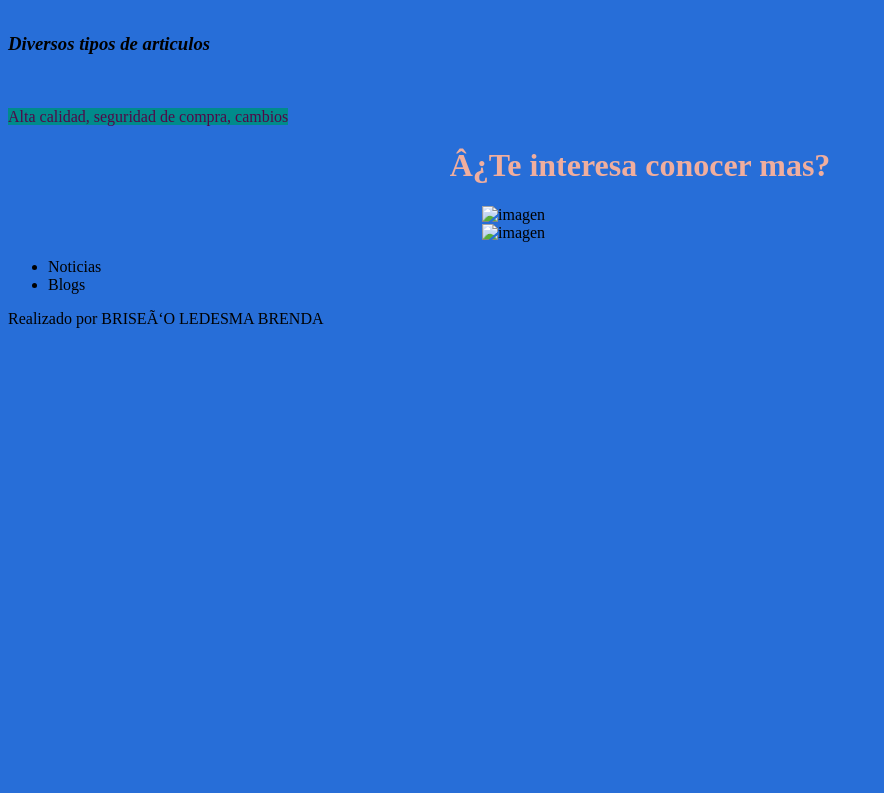
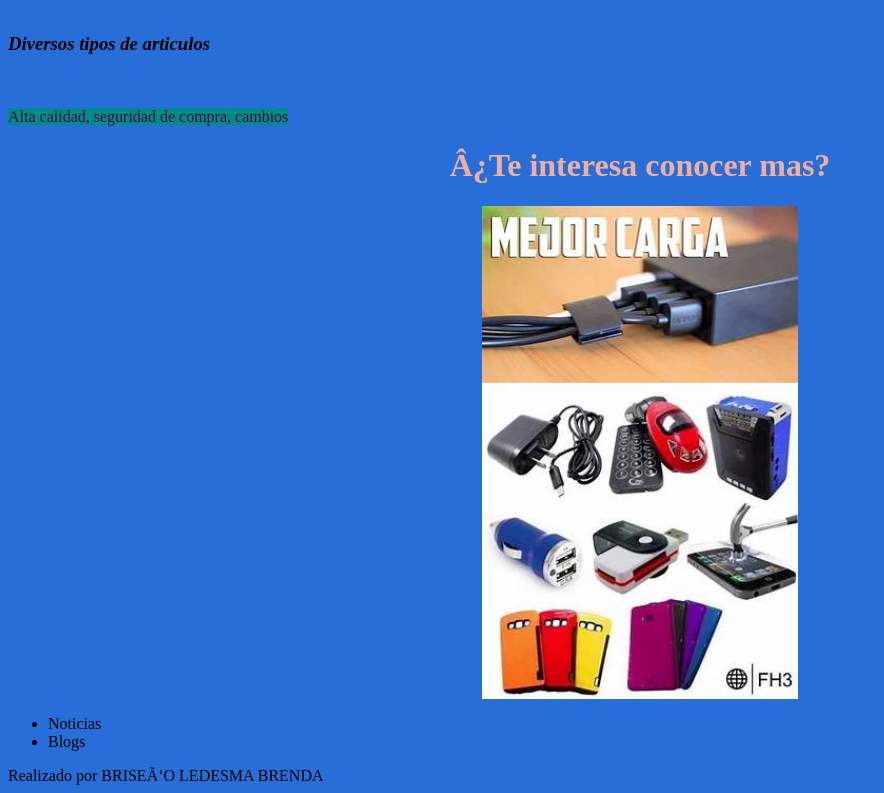
Before and after one commit to BrendaBriseuo/TiendaEnJavaScript, a plain HTML site: page index.html in a window 1280 px wide. Shown: the part 2235-3028 px from the top of the page, without its empty margins (0-884 px from the left). Before the commit the page ends 2571 px from the top, so only its background shows below. Drawn offline with Linux system fonts and the light colour scheme.

Commit message:
Update index.html

```diff
--- a/index.html
+++ b/index.html
@@ -83,7 +83,7 @@ alert("El costo es :"+resultado);
 <br>
 <br>
  <h1 class="titulo_principal"> Audifonos gamer bluetooth $2600</h1>
-    <img src="../../TiendaEnJavaScript/img/2.jpg" width="450" height="300" alt="imagen" class="imagenes">
+    <img src="/img/2.jpg" width="450" height="300" alt="imagen" class="imagenes">
 
     <h1 class="titulo_principal"> Audifonos bluetooth $550</h1>
     <img src="../../TiendaEnJavaScript/img/3.jpg"width="450" height="300" alt="imagen" class="imagenes">
@@ -101,9 +101,9 @@ alert("El costo es :"+resultado);
 
  <h1 class="elemento">¿Te interesa conocer mas?</h1>
 
- <a ><img src="../../Desktop/TiendaEnJavaScript/img/5.jpg" alt="imagen" class="imagenes"></a>
+ <a ><img src="img/5.jpg" alt="imagen" class="imagenes"></a>
 
-     <img src="../../Desktop/TiendaEnJavaScript/img/6.jpg" width="300" alt="imagen" class="imagenes">
+     <img src="img/6.jpg" width="300" alt="imagen" class="imagenes">
      <ul>
         <li>Noticias </li>
           <li>Blogs </li>
```
